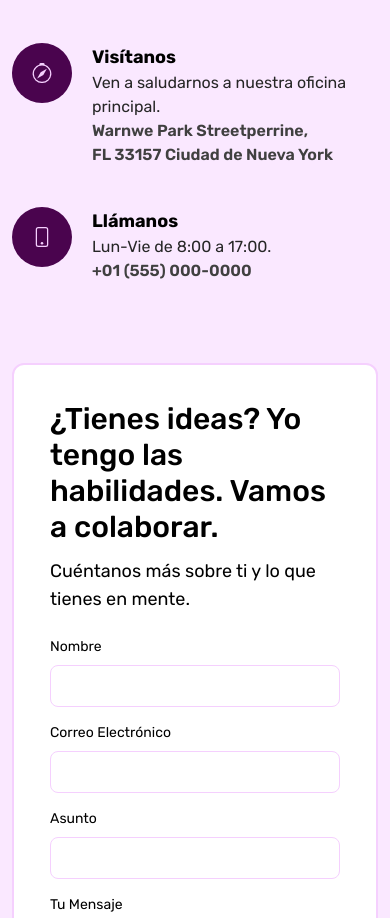
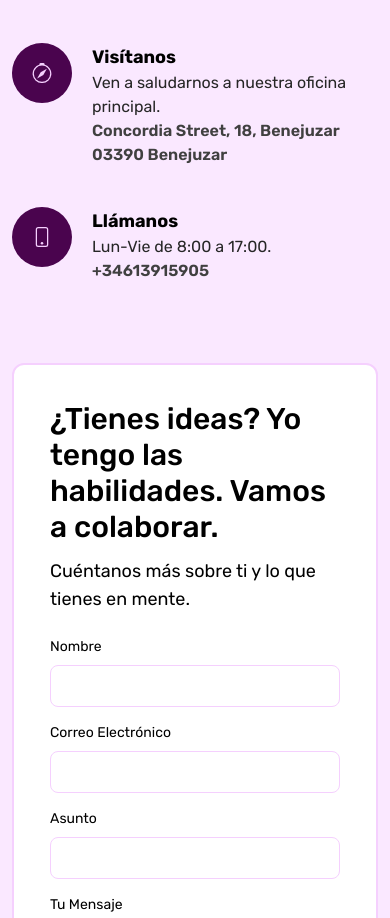
Before and after one commit to Dimswati/personal-portfolio, a React (Vite) app: page / in a window 390 px wide. Shown: the part 9065-9983 px from the top of the page. Built offline with nearby package versions, Linux system fonts and the light colour scheme.

Commit message:
update phone

```diff
--- a/src/pages/index.jsx
+++ b/src/pages/index.jsx
@@ -588,9 +588,8 @@ export default function Home() {
                                             <h4 className="text-lg font-bold">Visítanos</h4>
                                             <p className="text-base text-neutral-800">Ven a saludarnos a nuestra oficina principal.</p>
                                             <span className="text-base text-neutral-700 font-semibold cursor-pointer">
-                                                Warnwe Park Streetperrine,
-                                                <br />
-                                                FL 33157 Ciudad de Nueva York
+                                                Concordia Street, 18, Benejuzar
+                                                03390 Benejuzar
                                             </span>
                                         </div>
                                     </div>
@@ -603,7 +602,7 @@ export default function Home() {
                                         <div>
                                             <h4 className="text-lg font-bold">Llámanos</h4>
                                             <p className="text-base text-neutral-800">Lun-Vie de 8:00 a 17:00.</p>
-                                            <span className="text-base text-neutral-700 font-semibold cursor-pointer">+01 (555) 000-0000</span>
+                                            <span className="text-base text-neutral-700 font-semibold cursor-pointer">+34613915905</span>
                                         </div>
                                     </div>
 
```
Also changed, not shown: 1 other file (tests, documents, lock files or other folders).
